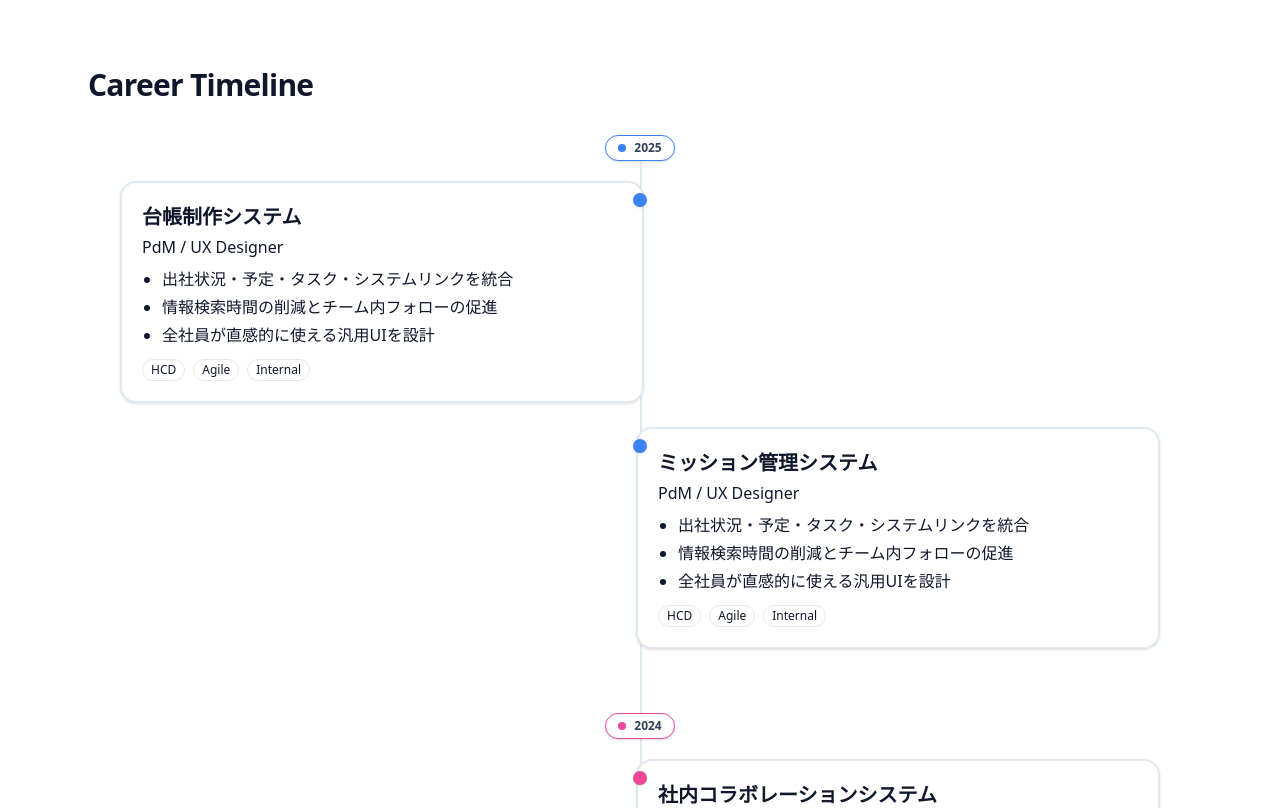
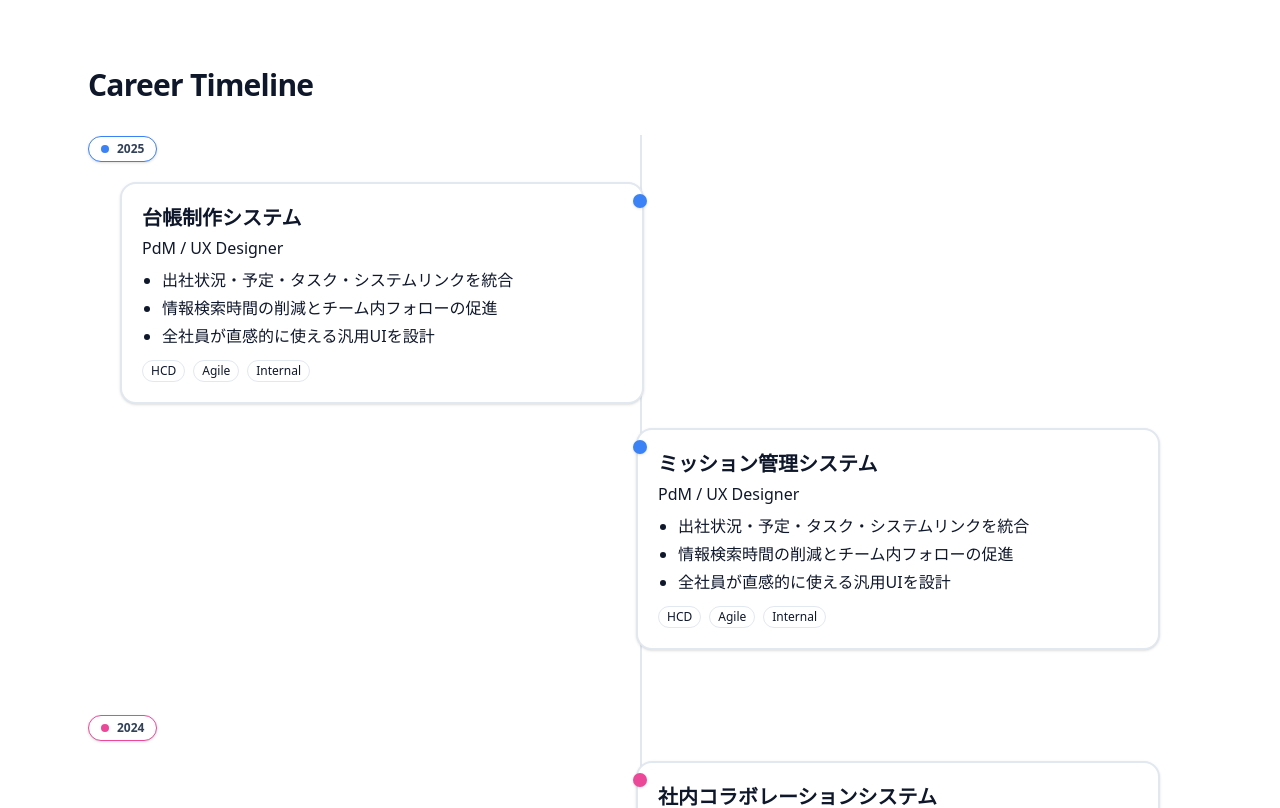
Before and after one commit to an-study/portfolio, a React (Vite) app: page / in a window 1280 px wide. Shown: the part 1100-1908 px from the top of the page. Built offline with nearby package versions, Linux system fonts and the light colour scheme.

Commit message:
Profile.tsx の更新

```diff
--- a/src/pages/Profile.tsx
+++ b/src/pages/Profile.tsx
@@ -127,16 +127,13 @@ const Timeline = () => {
           return (
             <div key={g.year} className="relative w-full">
               {/* === 年ラベル（中央） === */}
-              <div className="flex justify-start md:justify-center pl-2 md:pl-0">
+  <div className="pl-2 md:pl-0">
   <span
-                  className="inline-flex items-center gap-2 rounded-full border px-3 py-1 text-xs font-semibold shadow-sm
+    className="block w-fit ml-0 md:mx-auto inline-flex items-center gap-2 rounded-full border px-3 py-1 text-xs font-semibold shadow-sm
                bg-white text-slate-700 dark:text-slate-200 dark:bg-slate-900"
     style={{ borderColor: accent }}
   >
-                  <span
-                    className="inline-block h-2 w-2 rounded-full"
-                    style={{ backgroundColor: accent }}
-                  />
+    <span className="inline-block h-2 w-2 rounded-full" style={{ backgroundColor: accent }} />
     {g.year}
   </span>
 </div>
```
Lines whose indentation alone changed are shown as unchanged.
